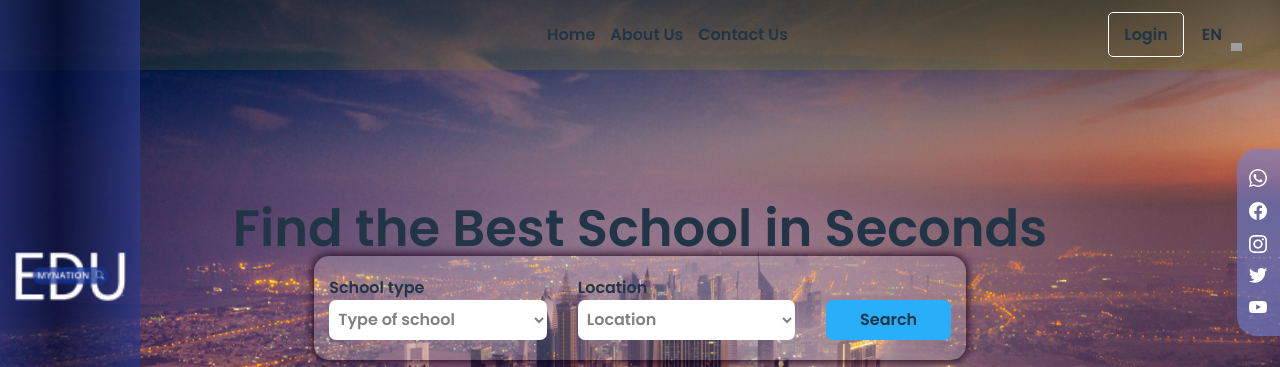
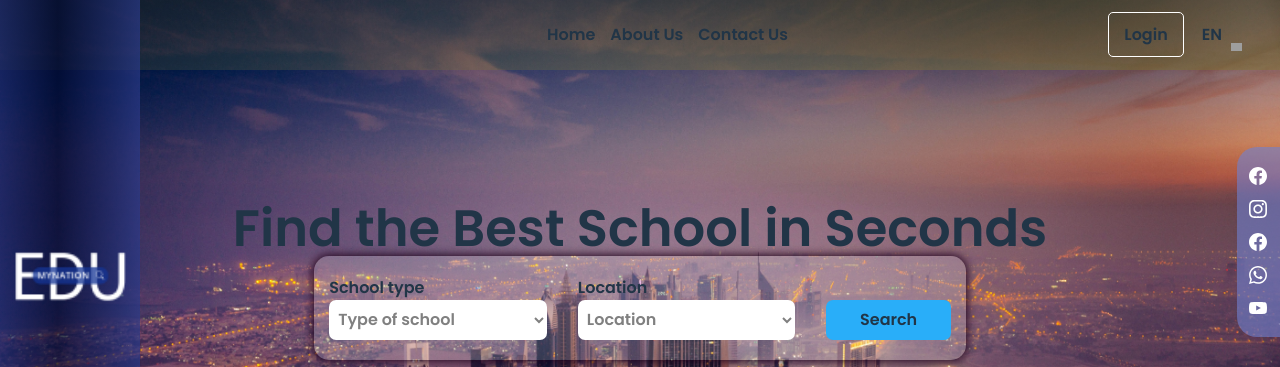
Before and after one commit to eduminatti1234522/goEdu, a React (Vite) app: page / in a window 1280 px wide. Shown: the top 367 px of the page. Built offline with nearby package versions, Linux system fonts and the light colour scheme; grey boxes are pictures that could not be loaded.

Commit message:
Home screen All Images Rectified
Home screen All Images Rectified

```diff
--- a/components/socialLinks.jsx
+++ b/components/socialLinks.jsx
@@ -1,27 +1,34 @@
 import React from 'react'
 import styles from 'styled-components'
+import fb from "../src/assets/icons/socials/fb.svg"
+import ins from "../src/assets/icons/socials/ins.svg"
+import tw from "../src/assets/icons/socials/fb.svg"
+import whatsapp from "../src/assets/icons/socials/whatsapp.svg"
+import youtube from "../src/assets/icons/socials/youtube.svg"
+
+
 
 function sturc() {
     const data=[
         {
 link:"",
-name:"whatsapp"
+name:fb
     },
         {
 link:"",
-name:"fb"
+name:ins
     },
     {
     link:"",
-    name:"ins"
+    name:tw
     },
         {
 link:"",
-name:"tw"
+name:whatsapp
     },
         {
 link:"",
-name:"youtube"
+name:youtube
     },
 ]
   return (
@@ -29,7 +36,7 @@ name:"youtube"
 {
     data.map((val,index)=>
     <a key={index} href={val.link}>
-        <img src={`../src/assets/icons/socials/${val.name}.svg`} alt="" />
+        <img src={val.name} alt="" />
     </a>
     )
 }
--- a/components/testimonial.jsx
+++ b/components/testimonial.jsx
@@ -2,7 +2,9 @@ import React from 'react'
 import styles from 'styled-components'
 import Sing from './singTesi'
 import Slider from "react-slick";
-
+import contact2 from '../src/assets/contactImg2.jpg'
+import right from '../src/assets/icons/rightIcon.svg'
+import left from '../src/assets/icons/leftIcon.svg'
 function sturc() {
   const settings = {
     // className: "center",
@@ -12,8 +14,8 @@ function sturc() {
     slidesToShow: 1,
     speed: 500,
     arrows:false,
-    nextArrow: <img className="arrow right" src="../src/assets/icons/rightIcon.svg" alt="" />,
-    prevArrow: <img className="arrow left" src="../src/assets/icons/leftIcon.svg" alt="" />,
+    nextArrow: <img className="arrow right" src={right} alt="" />,
+    prevArrow: <img className="arrow left" src={left} alt="" />,
     responsive: [
         // {
         //   breakpoint: 1024,
@@ -44,7 +46,7 @@ function sturc() {
   const cities = [{}, {}, {}, {}, {}];
   return (
     <MainCont>
-      <img className='bgImg' src="../src/assets/contactImg2.jpg" alt="" />
+      <img className='bgImg' src={contact2} alt="" />
       <div className="mainCont">
         <h2>TESTIMONIALS</h2>
         <Slider
```
